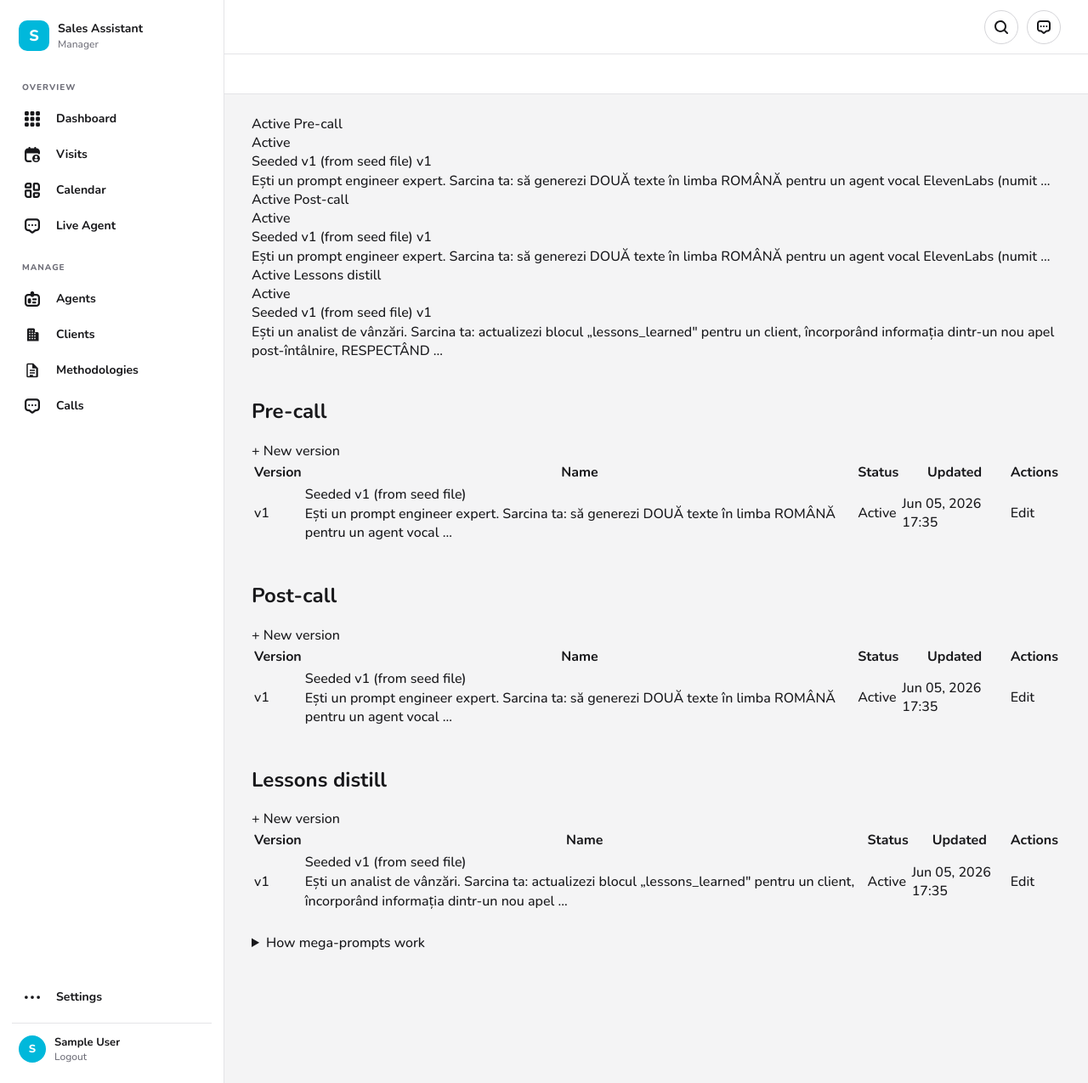
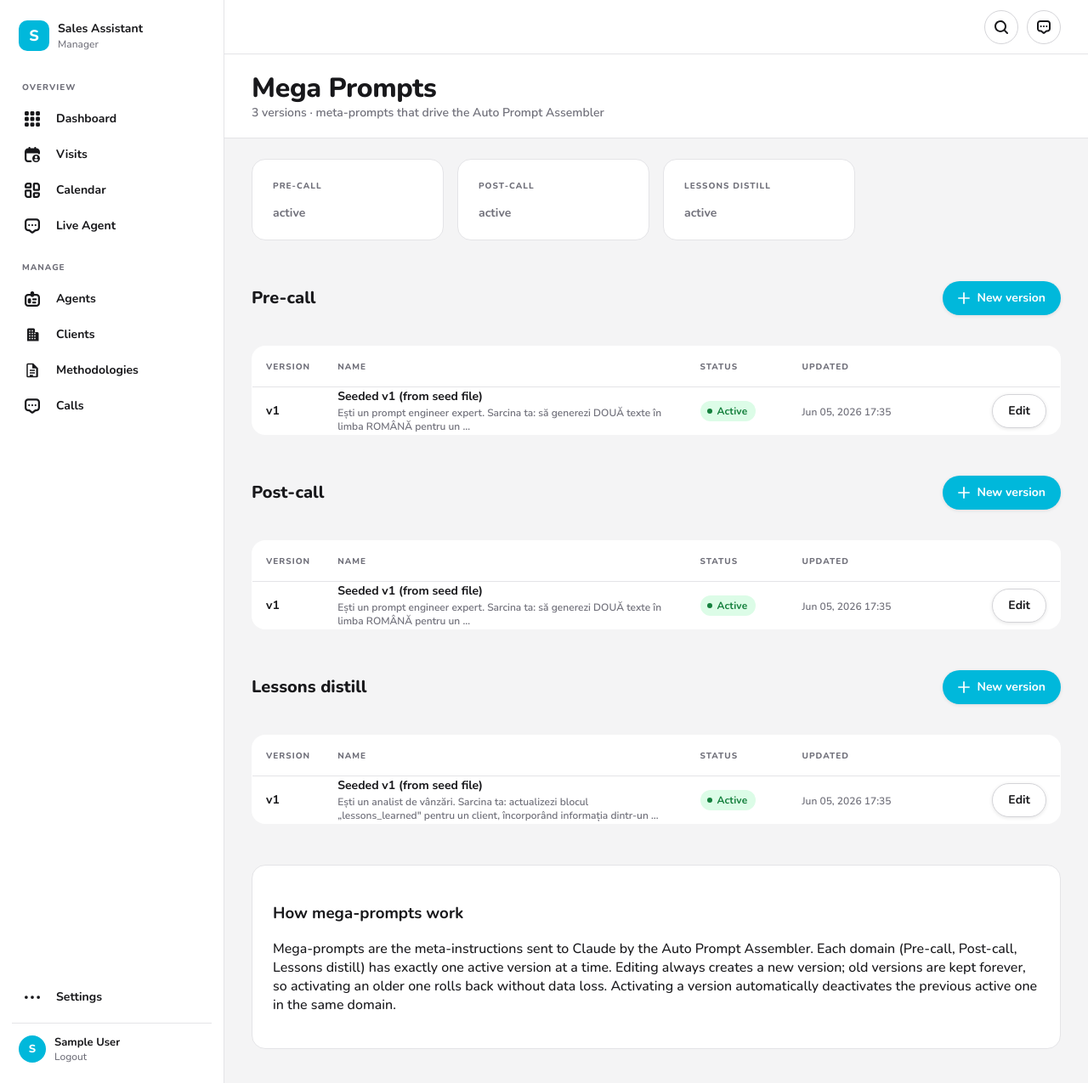
Before and after one commit to alexandruradulescu-neurony/florina-elixir, a Django app: page /manager/mega-prompts/ in a window 1280 px wide. Shown: the whole page at 85% size. Run offline with Django 4.2, Linux system fonts and the light colour scheme; the visitor is signed in with stand-in values (Sample User, id 1); data comes from the database, SQL or seed files in the repository.

Commit message:
Rewrite pre-call recipe (objective-led + methodology-for-real) + fix meta-prompt UI
Two changes, one PR.

1. Pre-call meta-prompt (`pre_call.txt`) — the recipe now produces real
   preparation instead of a dossier quiz:
   * Step 0 derives the visit OBJECTIVE from a fallback chain (manager
     notes → where the last visit left off → deal stage/scenario →
     client situation → sensible generic), so it no longer depends on
     the manager writing notes. The objective becomes the spine of the
     call.
   * Methodology is used for its actual technique, not its name — the
     hardcoded SPIN/MEDDIC/Challenger skeletons are gone; Claude is told
     to read the methodology summary and emphasize what *that* method
     considers essential.
   * The quiz is kept but rebalanced to 2-3 checks tied to the objective.
   * New core section: rehearse the real meeting — the questions the
     agent will ask the client, methodology-driven, anchored on the
     sharpest facts and the real stakeholders.
   * Past-visit summaries + lessons learned are raised explicitly when
     present, skipped silently when not.

2. Meta-prompt screens (`mega_prompt_form.html`, `mega_prompt_list.html`)
   — rebuilt in the project's hand-written CSS. They were authored in
   Tailwind utility classes (this project has no Tailwind) plus a
   `page_header` block the base layout doesn't define, so they rendered
   as unstyled raw HTML with no title. Now they use the house design
   system only: `display_title`/`header_actions` blocks, `form-layout`/
   `form-card`/`form-sidebar`, `card`, `btn btn-primary`, the `tbl`
   table, `.section-head`, and the shared stat-card/status-pill partials.
   Zero new CSS — every class verified to exist and be global (not
   scoped to another screen) before use.

The rebuilt Mega Prompts screen is also the clean way to roll out the
new recipe: paste it as a new Pre-call version and Activate (old version
retained, one-click rollback).

Verified: templates compile; `djlint --check` passes the templates dir
(the CI check); `manage.py check` clean.

Note: the wider Tailwind-vs-real-CSS cleanup (7 other fully-broken pages:
generation_run_*, live_agent, logs, prompt_*, programmed_calls) is a
separate follow-up PR by agreement.

Co-Authored-By: Claude Opus 4.8 (1M context) <noreply@anthropic.com>

```diff
--- a/voice/templates/voice/manager/mega_prompt_list.html
+++ b/voice/templates/voice/manager/mega_prompt_list.html
@@ -1,119 +1,71 @@
-{% extends 'voice/base.html' %}
+{% extends "voice/base.html" %}
+{% load static %}
 
-{% block title %}Mega Prompts - Sales Assistant{% endblock %}
+{% block title %}Mega Prompts — Sales Assistant{% endblock %}
 
-{% block page_header %}
-  <div class="flex items-center justify-between">
-    <div>
-      <h1 class="text-xl font-bold text-slate-900">Mega Prompts</h1>
-      <p class="text-sm text-slate-500">
-        {{ total_count }} version{{ total_count|pluralize }} &middot; Meta-prompts that drive the Auto Prompt Assembler
-      </p>
-    </div>
+{% block display_title %}Mega Prompts{% endblock %}
+{% block display_subtitle %}
+  <div class="sub">
+    {{ total_count }} version{{ total_count|pluralize }} · meta-prompts that drive the Auto Prompt Assembler
   </div>
 {% endblock %}
 
 {% block content %}
 
-  <!-- Active Summary Cards -->
-  <div class="grid grid-cols-1 md:grid-cols-3 gap-4 mb-6">
+  {# ─── Active-version summary, one stat per domain ─── #}
+  <div class="stats">
     {% for domain in domains %}
-      <div class="bg-white rounded-xl border border-slate-200 p-4">
-        <div class="flex items-center justify-between mb-2">
-          <span class="text-[10px] text-slate-400 uppercase tracking-wider font-semibold">Active {{ domain.label }}</span>
       {% if domain.active %}
-            <div class="flex items-center gap-1.5">
-              <div class="w-2 h-2 rounded-full bg-teal-500"></div>
-              <span class="text-[10px] font-medium text-teal-700">Active</span>
-            </div>
+        {% include "voice/partials/stat_card.html" with label=domain.label value=domain.active.version|stringformat:"v%s" tone="green" secondary="active" %}
       {% else %}
-            <div class="flex items-center gap-1.5">
-              <div class="w-2 h-2 rounded-full bg-amber-400"></div>
-              <span class="text-[10px] font-medium text-amber-700">None active</span>
-            </div>
+        {% include "voice/partials/stat_card.html" with label=domain.label value="—" %}
       {% endif %}
-        </div>
-        {% if domain.active %}
-          <div class="text-sm font-semibold text-slate-800">
-            {{ domain.active.name }}
-            <span class="text-xs text-slate-400 font-normal">v{{ domain.active.version }}</span>
-          </div>
-          <div class="text-xs text-slate-400 mt-1 line-clamp-2">
-            {{ domain.active.meta_prompt|truncatewords:20 }}
-          </div>
-        {% else %}
-          <div class="text-sm text-slate-400">
-            No active version. The assembler will fall back to the legacy default.
-          </div>
-        {% endif %}
-      </div>
     {% endfor %}
   </div>
 
-  <!-- Per-Domain Version Lists -->
+  {# ─── Per-domain version history ─── #}
   {% for domain in domains %}
-    <div class="mb-6">
-      <div class="flex items-center justify-between mb-3">
-        <h2 class="text-sm font-semibold text-slate-500 uppercase tracking-wider">{{ domain.label }}</h2>
+    <div class="section-head" style="margin-top:24px;">
+      <h2>{{ domain.label }}</h2>
       <a href="{% url 'voice:mega_prompt_create' %}?domain={{ domain.code }}"
-           class="inline-flex items-center gap-1 px-3 py-1.5 rounded-lg bg-teal-600 hover:bg-teal-700 text-white text-xs font-semibold transition-colors">
-          + New version
-        </a>
+         class="btn btn-primary"><span class="ic ic-plus ic-14"></span> New version</a>
     </div>
 
     {% if domain.rows %}
-        <div class="bg-white rounded-xl border border-slate-200 overflow-hidden">
-          <table class="w-full text-sm">
-            <thead class="bg-slate-50 border-b border-slate-200">
+      <table class="tbl">
+        <thead>
           <tr>
-                <th class="text-left px-4 py-2 text-[10px] text-slate-400 uppercase tracking-wider font-semibold">
-                  Version
-                </th>
-                <th class="text-left px-4 py-2 text-[10px] text-slate-400 uppercase tracking-wider font-semibold">
-                  Name
-                </th>
-                <th class="text-left px-4 py-2 text-[10px] text-slate-400 uppercase tracking-wider font-semibold">
-                  Status
-                </th>
-                <th class="text-left px-4 py-2 text-[10px] text-slate-400 uppercase tracking-wider font-semibold">
-                  Updated
-                </th>
-                <th class="text-right px-4 py-2 text-[10px] text-slate-400 uppercase tracking-wider font-semibold">
-                  Actions
-                </th>
+            <th style="width:72px;">Version</th>
+            <th>Name</th>
+            <th style="width:120px;">Status</th>
+            <th style="width:150px;">Updated</th>
+            <th style="width:170px;"></th>
           </tr>
         </thead>
-            <tbody class="divide-y divide-slate-100">
+        <tbody>
           {% for tpl in domain.rows %}
-                <tr class="{% if tpl.is_active %}bg-teal-50/30{% endif %}">
-                  <td class="px-4 py-3 font-mono text-xs text-slate-600">v{{ tpl.version }}</td>
-                  <td class="px-4 py-3">
-                    <div class="font-semibold text-slate-800">{{ tpl.name }}</div>
-                    <div class="text-xs text-slate-500 line-clamp-1 mt-0.5">
-                      {{ tpl.meta_prompt|truncatewords:18 }}
-                    </div>
+            <tr>
+              <td><strong>v{{ tpl.version }}</strong></td>
+              <td>
+                <strong>{{ tpl.name }}</strong>
+                <span class="meta">{{ tpl.meta_prompt|truncatewords:16 }}</span>
               </td>
-                  <td class="px-4 py-3">
+              <td>
                 {% if tpl.is_active %}
-                      <span class="inline-block px-1.5 py-0.5 rounded text-[10px] font-semibold bg-teal-100 text-teal-700">Active</span>
+                  {% include "voice/partials/status_pill.html" with variant="green" label="Active" %}
                 {% else %}
-                      <span class="inline-block px-1.5 py-0.5 rounded text-[10px] font-semibold bg-slate-100 text-slate-600">Inactive</span>
+                  {% include "voice/partials/status_pill.html" with variant="cream" label="Inactive" %}
                 {% endif %}
               </td>
-                  <td class="px-4 py-3 text-xs text-slate-500">{{ tpl.updated_at|date:"M d, Y H:i" }}</td>
-                  <td class="px-4 py-3">
-                    <div class="flex items-center justify-end gap-2">
+              <td><span class="meta">{{ tpl.updated_at|date:"M d, Y H:i" }}</span></td>
+              <td>
+                <div style="display:flex; gap:8px; justify-content:flex-end;">
                   <a href="{% url 'voice:mega_prompt_edit' tpl.pk %}"
-                         class="text-xs font-medium text-teal-600 hover:text-teal-700">Edit</a>
+                     class="btn btn-secondary">Edit</a>
                   {% if not tpl.is_active %}
-                        <form method="post"
-                              action="{% url 'voice:mega_prompt_activate' tpl.pk %}"
-                              class="inline">
+                    <form method="post" action="{% url 'voice:mega_prompt_activate' tpl.pk %}">
                       {% csrf_token %}
-                          <button type="submit"
-                                  class="text-xs font-medium text-indigo-600 hover:text-indigo-700">
-                            Activate
-                          </button>
+                      <button type="submit" class="btn btn-primary">Activate</button>
                     </form>
                   {% endif %}
                 </div>
@@ -122,35 +74,24 @@
           {% endfor %}
         </tbody>
       </table>
-        </div>
     {% else %}
-        <div class="bg-white rounded-xl border border-slate-200 p-6 text-center">
-          <p class="text-sm text-slate-400">No {{ domain.label|lower }} versions yet.</p>
-          <a href="{% url 'voice:mega_prompt_create' %}?domain={{ domain.code }}"
-             class="inline-block mt-2 text-xs text-teal-600 hover:text-teal-700 font-medium">
-            Create the first version →
-          </a>
+      <div class="card" style="text-align:center; color:var(--fg-muted);">
+        No {{ domain.label|lower }} versions yet.
+        <a href="{% url 'voice:mega_prompt_create' %}?domain={{ domain.code }}">Create the first one →</a>
       </div>
     {% endif %}
-    </div>
   {% endfor %}
 
-  <!-- Reference -->
-  <details class="mb-6">
-    <summary class="text-xs text-teal-600 cursor-pointer hover:text-teal-700 font-medium">
-      How mega-prompts work
-    </summary>
-    <div class="mt-2 bg-white rounded-xl border border-slate-200 p-4">
-      <p class="text-xs text-slate-500 leading-relaxed">
+  {# ─── Reference ─── #}
+  <div class="card" style="margin-top:24px;">
+    <h3>How mega-prompts work</h3>
+    <p class="helptext">
       Mega-prompts are the meta-instructions sent to Claude by the Auto Prompt Assembler.
       Each domain (Pre-call, Post-call, Lessons distill) has exactly one active version at a time.
-        Editing always creates a new version; old versions are retained forever.
-        Activating an older version rolls back without data loss.
-      </p>
-      <p class="text-[10px] text-slate-400 mt-2">
-        Only one active version per domain is allowed. Activating a new version automatically deactivates the previous one.
+      Editing always creates a new version; old versions are kept forever, so activating an older
+      one rolls back without data loss. Activating a version automatically deactivates the
+      previous active one in the same domain.
     </p>
   </div>
-  </details>
 
 {% endblock %}
```
Also changed, not shown: voice/management/commands/seed_data/mega_prompts/pre_call.txt (+43 -33 lines), voice/templates/voice/manager/mega_prompt_form.html (+72 -87 lines). Lines whose indentation alone changed are shown as unchanged.
